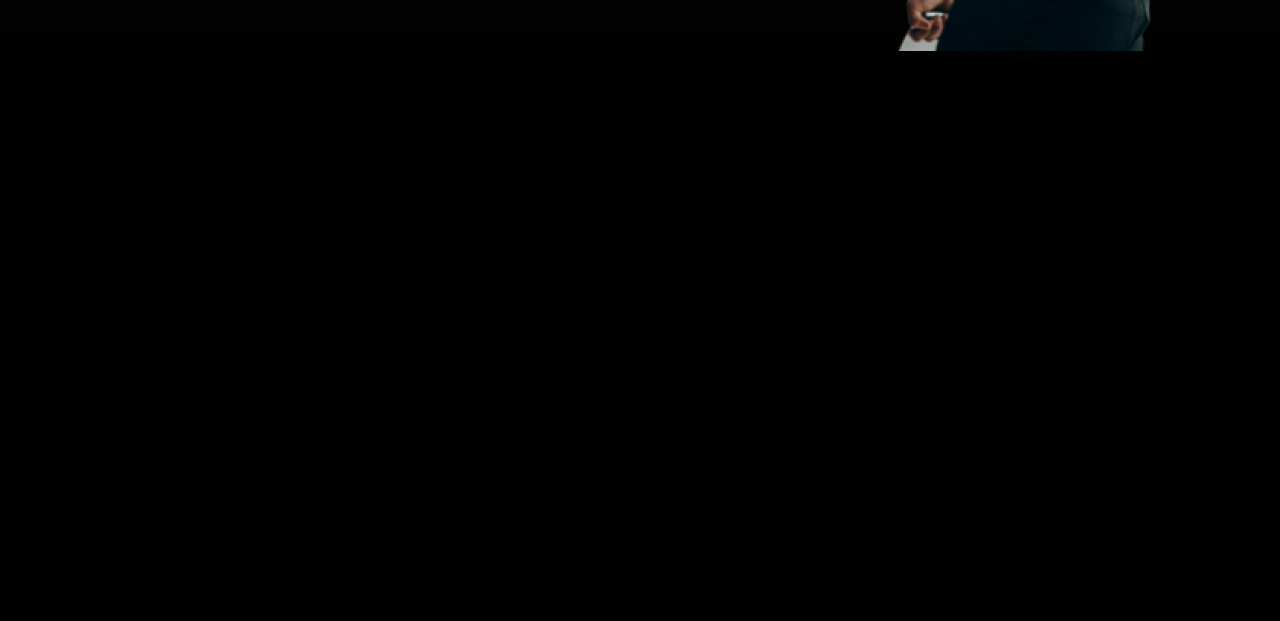
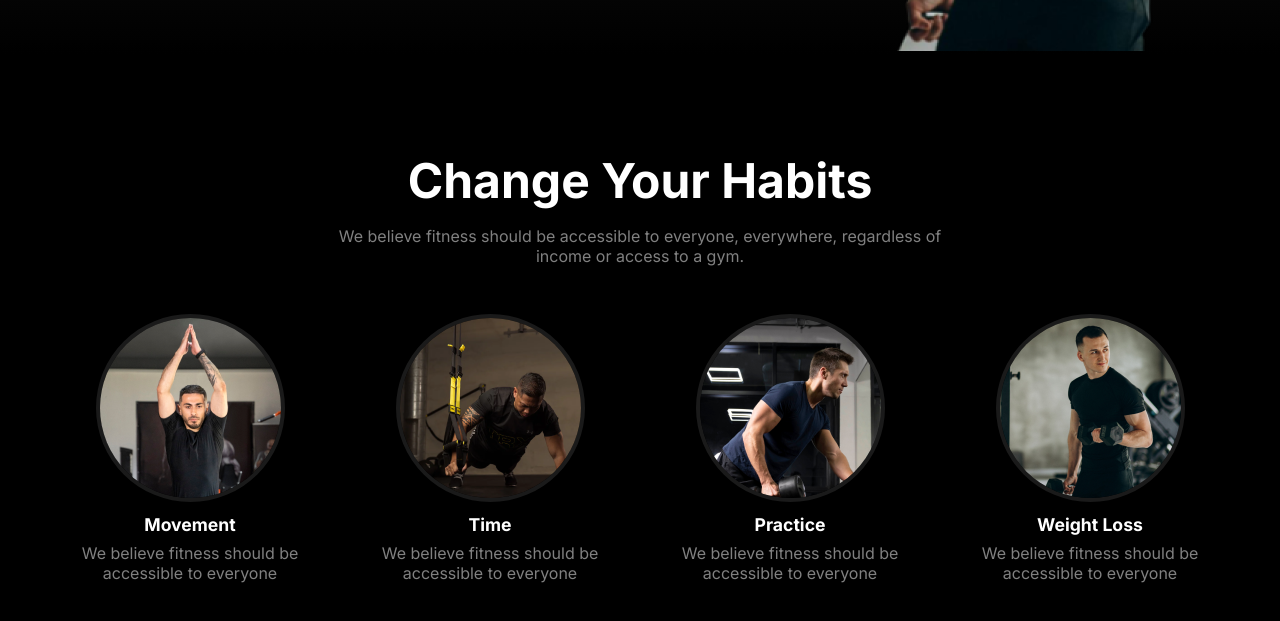
Before and after one commit to mahfuzHasan2003/fitness-for-safe-and-healthy, a plain HTML site: page index.html in a window 1280 px wide. Shown: the part 641-1262 px from the top of the page. Before the commit the page ends 800 px from the top, so only its background shows below. Drawn offline with Linux system fonts and the light colour scheme; a web font is replaced by a local one.

Commit message:
complited another section

```diff
--- a/index.html
+++ b/index.html
@@ -13,7 +13,7 @@
   <body>
     <main>
 
-      <section class="header-container">
+      <section class="header-container section-margin-bottom">
         <nav class="nav max-1200">
           <div class="nav-container">
             <div class="nav-logo">
@@ -73,8 +73,33 @@
         </div>
       </section>
 
-      <section class="change-habit">
-
+      <section class="change-habit max-1200 section-margin-bottom">
+        <div class="habit-title-and-descrip text-center">
+          <h1 class="section-heading">Change Your Habits</h1>
+          <p class="para text-gray">We believe fitness should be accessible to everyone, everywhere, regardless of income or access to a gym.</p>
+        </div>
+        <div class="habits-group">
+          <div class="habit-container text-center">
+            <img src="./images/image 2.png" alt="" class="habit-profile">
+            <h4 class="habit-title">Movement</h4>
+            <p class="para text-gray">We believe fitness should be accessible to everyone</p>
+          </div>
+          <div class="habit-container text-center">
+            <img src="./images/image 3.png" alt="" class="habit-profile">
+            <h4 class="habit-title">Time</h4>
+            <p class="para text-gray">We believe fitness should be accessible to everyone</p>
+          </div>
+          <div class="habit-container text-center">
+            <img src="./images/image 4.png" alt="" class="habit-profile">
+            <h4 class="habit-title">Practice</h4>
+            <p class="para text-gray">We believe fitness should be accessible to everyone</p>
+          </div>
+          <div class="habit-container text-center">
+            <img src="./images/image 5.png" alt="" class="habit-profile">
+            <h4 class="habit-title">Weight Loss</h4>
+            <p class="para text-gray">We believe fitness should be accessible to everyone</p>
+          </div>
+        </div>
       </section>
 
     </main>
--- a/styles/design.css
+++ b/styles/design.css
@@ -32,14 +32,25 @@ body {
     max-width: 1200px;
     margin: 0 auto;
 }
+.section-heading {
+    font-size: 3rem;
+    font-weight: 700;
+    margin-bottom: 1rem;
+}
+.section-margin-bottom {
+    margin-bottom: 6rem;
+}
+.text-center {
+    text-align: center;
+}
 
 /* ------------------------------------- */
 
 
 /* styles for header */
 .header-container {
-    padding: 2rem 0;
-    background-image: linear-gradient(180deg, rgba(17, 17, 17, 100), rgba(119, 119, 119, 0));
+    padding-top: 2rem;
+    background-image: linear-gradient(rgba(119, 119, 119, 0.4), rgb(0, 0, 0));
 }
 
 /* styles for navbar */
@@ -151,14 +162,37 @@ body {
 }
 
 /* Change Habit Section */
-
-
+.change-habit .habit-title-and-descrip {
+    max-width: 650px;
+    margin: 0 auto;
+}
+.change-habit .habits-group {
+    display: grid;
+    grid-template-columns: repeat(4, 1fr);
+    margin-top: 3rem;
+}
+.habit-container .habit-profile {
+    border-radius: 50%;
+    border: 4px solid rgba(255, 255, 255, 0.1);
+    margin-bottom: 0.5rem;
+}
+.habit-container .habit-title {
+    margin-bottom: 0.5rem;
+    font-size: 1.1rem;
+}
 
 
 
 
 /* making responsive for mobile device */
 @media screen and (max-width: 576px) {
+
+    /* ------- */
+    .section-heading {
+        font-size: 2rem;
+    }
+    /* ------- */
+
     .header-container {
         padding: 1.25rem;
     }
@@ -173,8 +207,20 @@ body {
     .heading-banner-container {
         flex-direction: column;
     }
+    .right-part .workout-video {
+        right: 0;
+    }
     .right-part .video-tutorial {
-        left: -10%;
+        left: 0;
     }
     /* change habit */
+    .change-habit .habit-title-and-descrip {
+        padding: 0 1rem;
+    }
+    .change-habit .habits-group {
+        grid-template-columns: 1fr;
+        gap: 2rem;
+        max-width: 70%;
+        margin: 3rem auto 0 auto;
+    }
 }
```
